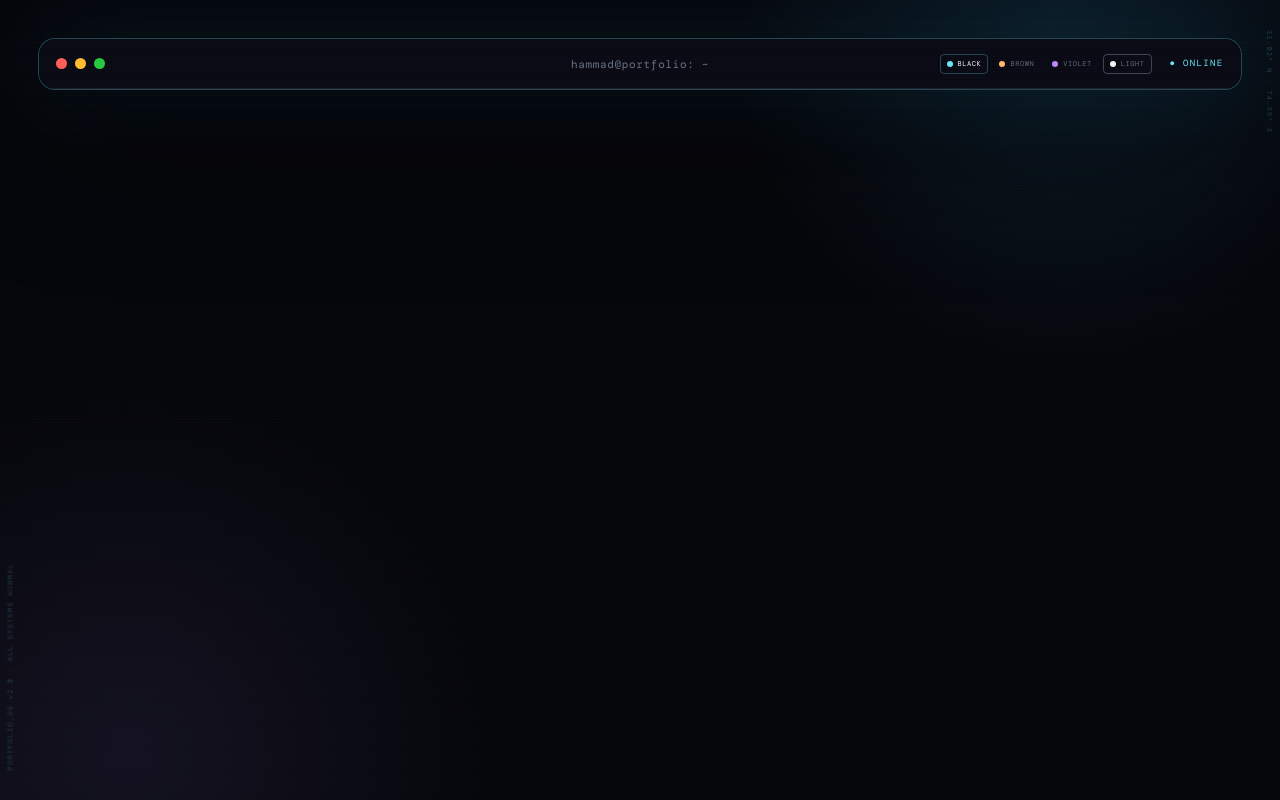
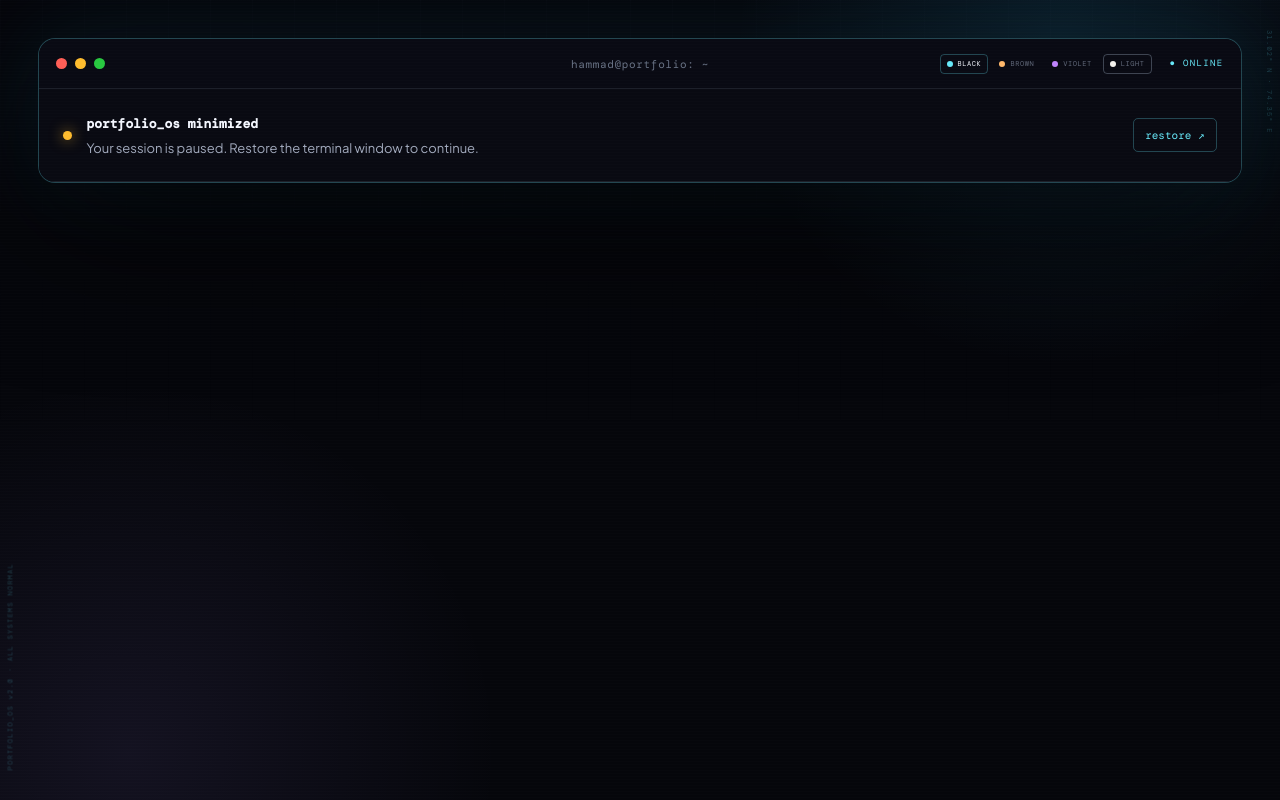
Before and after one commit to hammad-scripted/terminal-portfolio, a Next.js app: page / in a window 1280 px wide. Both pictures are taken after a click on the button 80 px from the left and 63 px from the top of the page. Built offline with nearby package versions, Linux system fonts and the light colour scheme.

Commit message:
Add minimized window fallback panel

```diff
--- a/app/globals.css
+++ b/app/globals.css
@@ -145,6 +145,12 @@
 .control-expand { background: #28c840; }
 .window-minimized .terminal-layout { display: none; }
 .window-closed { display: none; }
+.window-fallback { display: flex; align-items: center; gap: 14px; padding: 22px 24px; border-bottom: 1px solid var(--line); background: var(--panel); }
+.window-fallback-dot { width: 9px; height: 9px; flex: 0 0 auto; border-radius: 50%; background: #febc2e; box-shadow: 0 0 14px rgba(254,188,46,.65); }
+.window-fallback strong { color: var(--ink); font-size: 13px; }
+.window-fallback p { margin: 4px 0 0; color: var(--muted); font-family: var(--font-geist-sans), Arial, sans-serif; font-size: 13px; }
+.window-fallback button { margin-left: auto; padding: 8px 11px; border: 1px solid var(--line-strong); border-radius: 5px; color: var(--green); background: transparent; cursor: pointer; font-size: 11px; }
+.window-fallback button:hover, .window-fallback button:focus-visible { color: var(--ink); background: var(--glow); outline: none; }
 .window-maximized { position: fixed; inset: 18px; width: auto; max-width: none; overflow: auto; z-index: 30; }
 .reopen-terminal { position: fixed; right: 24px; bottom: 24px; z-index: 40; padding: 12px 16px; border: 1px solid var(--line-strong); border-radius: 7px; color: var(--green); background: var(--panel); cursor: pointer; font-size: 12px; box-shadow: 0 12px 30px rgba(0,0,0,.35); }
 .terminal-fallback { width: min(760px, 100%); min-height: 58svh; margin: 8vh auto; padding: clamp(32px, 7vw, 82px); border: 1px solid var(--line-strong); border-radius: 17px; background: var(--panel); box-shadow: 0 30px 100px rgba(0,0,0,.45), 0 0 70px var(--glow); }
--- a/app/page.tsx
+++ b/app/page.tsx
@@ -173,6 +173,17 @@
             <span className="session-status">● ONLINE</span>
           </div>
         </header>
+
+        {windowState === "minimized" && (
+          <div className="window-fallback" role="status">
+            <span className="window-fallback-dot" />
+            <div>
+              <strong>portfolio_os minimized</strong>
+              <p>Your session is paused. Restore the terminal window to continue.</p>
+            </div>
+            <button type="button" onClick={() => setWindowState("open")}>restore ↗</button>
+          </div>
+        )}
 
         <div className="terminal-layout">
           <aside className="terminal-sidebar" aria-label="Quick commands">
```
